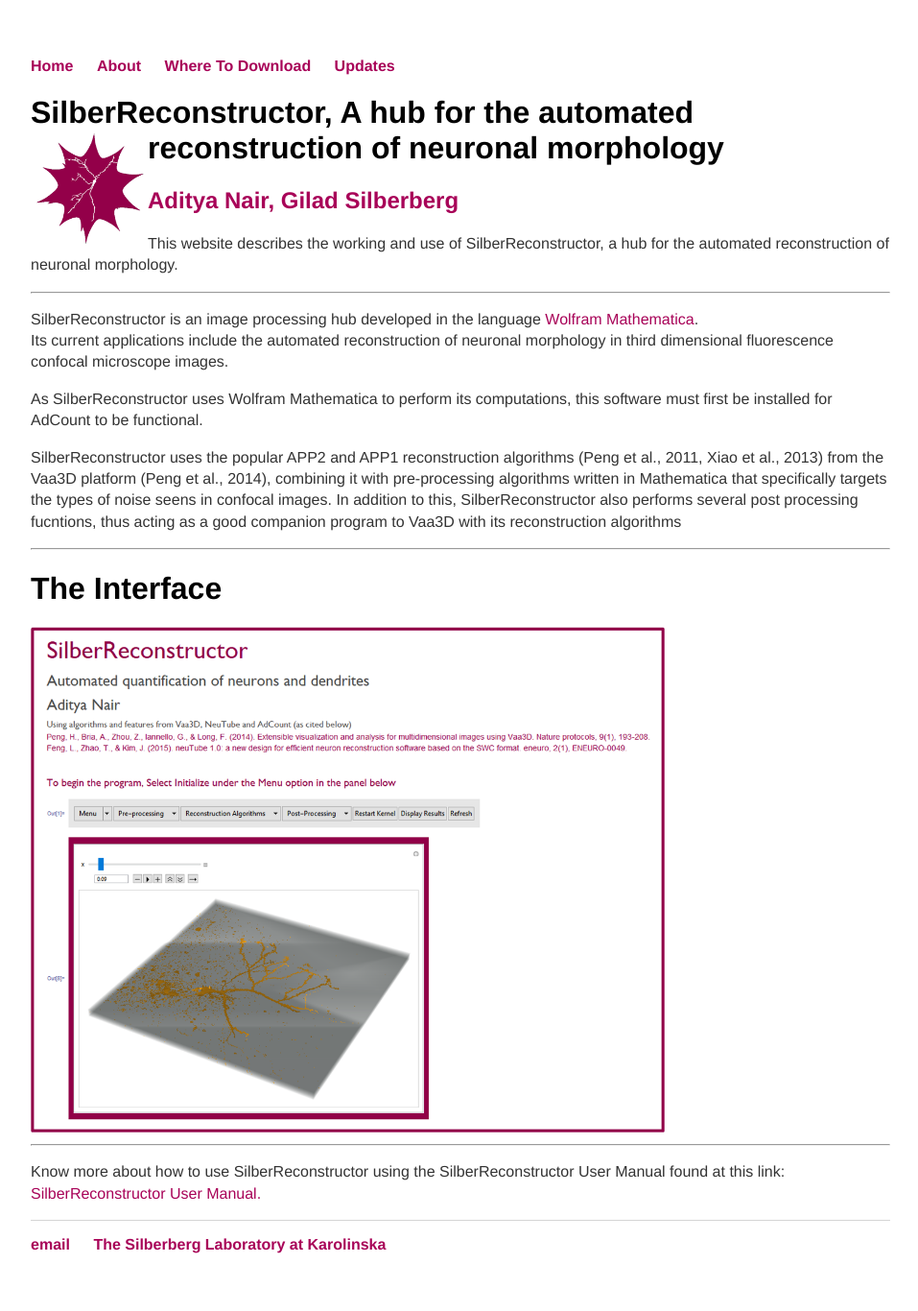
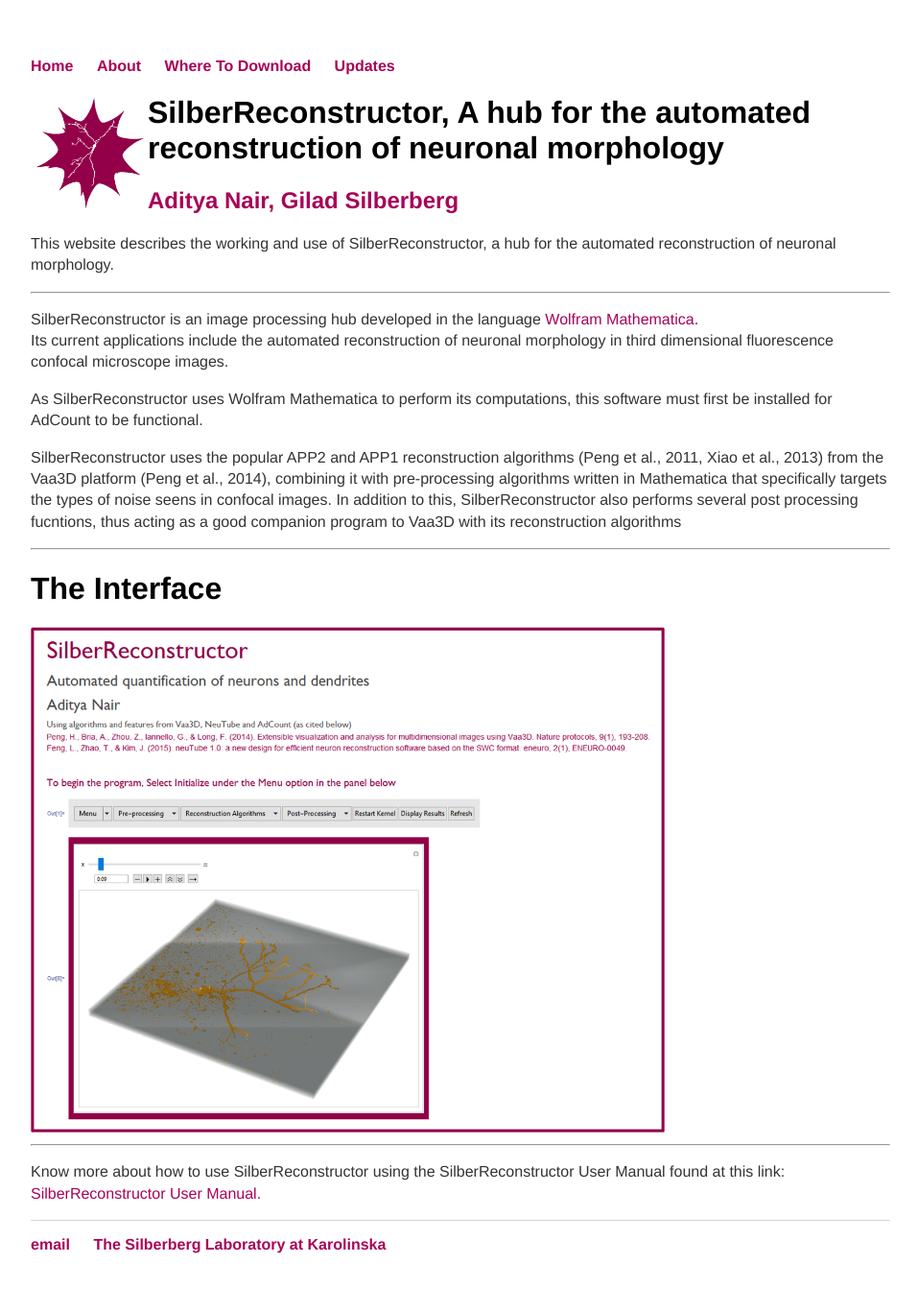
Before and after one commit to adityanairneuro/silver-reconstructor, a Jekyll site: the page built from index.html, in a window 1280 px wide. Shown: the whole page at 96% size, without its empty margins (160-1117 px from the left). Built offline with Jekyll 4.4.1, drawn with Linux system fonts in a browser that asks for light colours.

Commit message:
Update index.html

```diff
--- a/index.html
+++ b/index.html
@@ -3,7 +3,7 @@
 title: SilberReconstructor, A hub for the automated reconstruction of neuronal morphology
 ---
 <div class="blurb">
-	<h1>SilberReconstructor, A hub for the automated reconstruction of neuronal morphology <img src="images/SilberReconstructor.png" alt="SilberReconstructor Logo" style="width:122px;height:122px;" align="left"></h1>
+	<h1> <img src="images/SilberReconstructor.png" alt="SilberReconstructor Logo" style="width:122px;height:122px;" align="left"> SilberReconstructor, A hub for the automated reconstruction of neuronal morphology </h1>
 	<h2>Aditya Nair, Gilad Silberberg</h2>
 	<p>This website describes the working and use of SilberReconstructor, a hub for the automated reconstruction of neuronal morphology.</p><hr>
 
```
